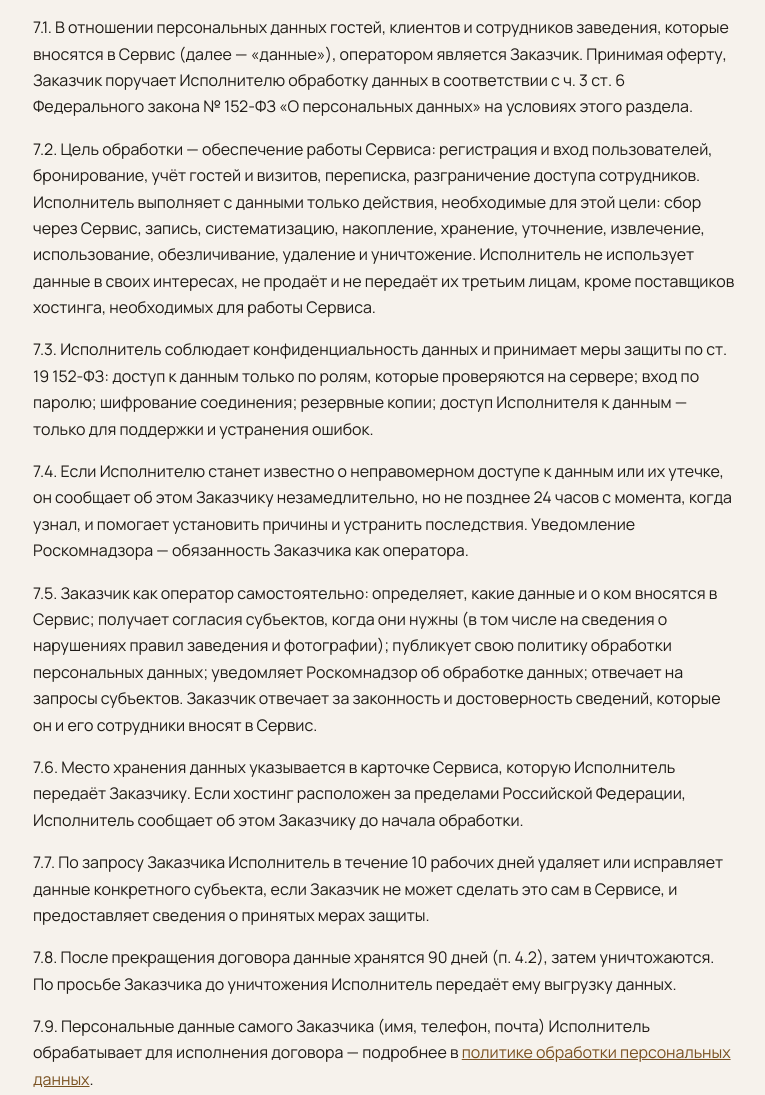
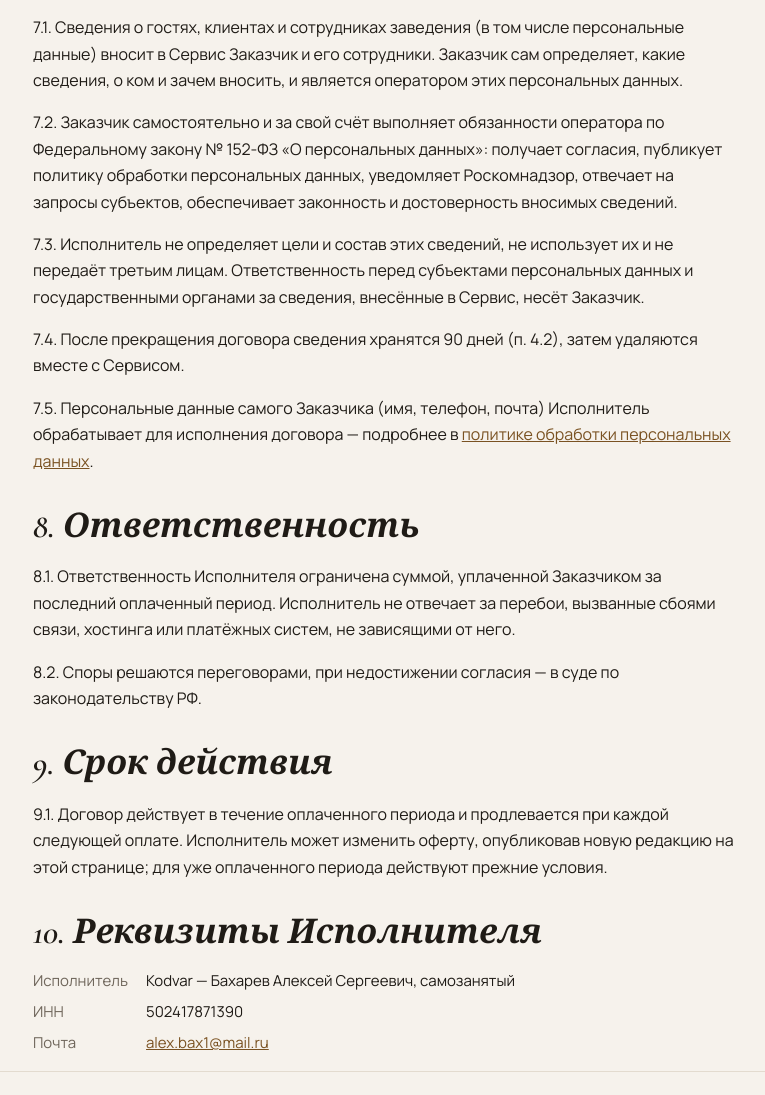
Before and after one commit to alelsd/alelsd.github.io, a plain HTML site: page oferta.html in a window 1280 px wide. Shown: the part 2658-3753 px from the top of the page, without its empty margins (187-952 px from the left). Drawn offline with nearby package versions, Linux system fonts and the light colour scheme.

Commit message:
Оферта: за данные гостей и сотрудников отвечает Заказчик
Co-Authored-By: Claude Opus 5.5 <noreply@anthropic.com>

```diff
--- a/oferta.html
+++ b/oferta.html
@@ -47,15 +47,11 @@
 <p>6.3. Заказчик обязуется не передавать доступ разработчика третьим лицам, не пытаться нарушить работу Сервиса и использовать его в соответствии с законодательством РФ.</p>
 
 <h2>7. Персональные данные</h2>
-<p>7.1. В отношении персональных данных гостей, клиентов и сотрудников заведения, которые вносятся в Сервис (далее — «данные»), оператором является Заказчик. Принимая оферту, Заказчик поручает Исполнителю обработку данных в соответствии с ч. 3 ст. 6 Федерального закона № 152-ФЗ «О персональных данных» на условиях этого раздела.</p>
-<p>7.2. Цель обработки — обеспечение работы Сервиса: регистрация и вход пользователей, бронирование, учёт гостей и визитов, переписка, разграничение доступа сотрудников. Исполнитель выполняет с данными только действия, необходимые для этой цели: сбор через Сервис, запись, систематизацию, накопление, хранение, уточнение, извлечение, использование, обезличивание, удаление и уничтожение. Исполнитель не использует данные в своих интересах, не продаёт и не передаёт их третьим лицам, кроме поставщиков хостинга, необходимых для работы Сервиса.</p>
-<p>7.3. Исполнитель соблюдает конфиденциальность данных и принимает меры защиты по ст. 19 152-ФЗ: доступ к данным только по ролям, которые проверяются на сервере; вход по паролю; шифрование соединения; резервные копии; доступ Исполнителя к данным — только для поддержки и устранения ошибок.</p>
-<p>7.4. Если Исполнителю станет известно о неправомерном доступе к данным или их утечке, он сообщает об этом Заказчику незамедлительно, но не позднее 24 часов с момента, когда узнал, и помогает установить причины и устранить последствия. Уведомление Роскомнадзора — обязанность Заказчика как оператора.</p>
-<p>7.5. Заказчик как оператор самостоятельно: определяет, какие данные и о ком вносятся в Сервис; получает согласия субъектов, когда они нужны (в том числе на сведения о нарушениях правил заведения и фотографии); публикует свою политику обработки персональных данных; уведомляет Роскомнадзор об обработке данных; отвечает на запросы субъектов. Заказчик отвечает за законность и достоверность сведений, которые он и его сотрудники вносят в Сервис.</p>
-<p>7.6. Место хранения данных указывается в карточке Сервиса, которую Исполнитель передаёт Заказчику. Если хостинг расположен за пределами Российской Федерации, Исполнитель сообщает об этом Заказчику до начала обработки.</p>
-<p>7.7. По запросу Заказчика Исполнитель в течение 10 рабочих дней удаляет или исправляет данные конкретного субъекта, если Заказчик не может сделать это сам в Сервисе, и предоставляет сведения о принятых мерах защиты.</p>
-<p>7.8. После прекращения договора данные хранятся 90 дней (п. 4.2), затем уничтожаются. По просьбе Заказчика до уничтожения Исполнитель передаёт ему выгрузку данных.</p>
-<p>7.9. Персональные данные самого Заказчика (имя, телефон, почта) Исполнитель обрабатывает для исполнения договора — подробнее в <a href="politika.html">политике обработки персональных данных</a>.</p>
+<p>7.1. Сведения о гостях, клиентах и сотрудниках заведения (в том числе персональные данные) вносит в Сервис Заказчик и его сотрудники. Заказчик сам определяет, какие сведения, о ком и зачем вносить, и является оператором этих персональных данных.</p>
+<p>7.2. Заказчик самостоятельно и за свой счёт выполняет обязанности оператора по Федеральному закону № 152-ФЗ «О персональных данных»: получает согласия, публикует политику обработки персональных данных, уведомляет Роскомнадзор, отвечает на запросы субъектов, обеспечивает законность и достоверность вносимых сведений.</p>
+<p>7.3. Исполнитель не определяет цели и состав этих сведений, не использует их и не передаёт третьим лицам. Ответственность перед субъектами персональных данных и государственными органами за сведения, внесённые в Сервис, несёт Заказчик.</p>
+<p>7.4. После прекращения договора сведения хранятся 90 дней (п. 4.2), затем удаляются вместе с Сервисом.</p>
+<p>7.5. Персональные данные самого Заказчика (имя, телефон, почта) Исполнитель обрабатывает для исполнения договора — подробнее в <a href="politika.html">политике обработки персональных данных</a>.</p>
 
 <h2>8. Ответственность</h2>
 <p>8.1. Ответственность Исполнителя ограничена суммой, уплаченной Заказчиком за последний оплаченный период. Исполнитель не отвечает за перебои, вызванные сбоями связи, хостинга или платёжных систем, не зависящими от него.</p>
```
